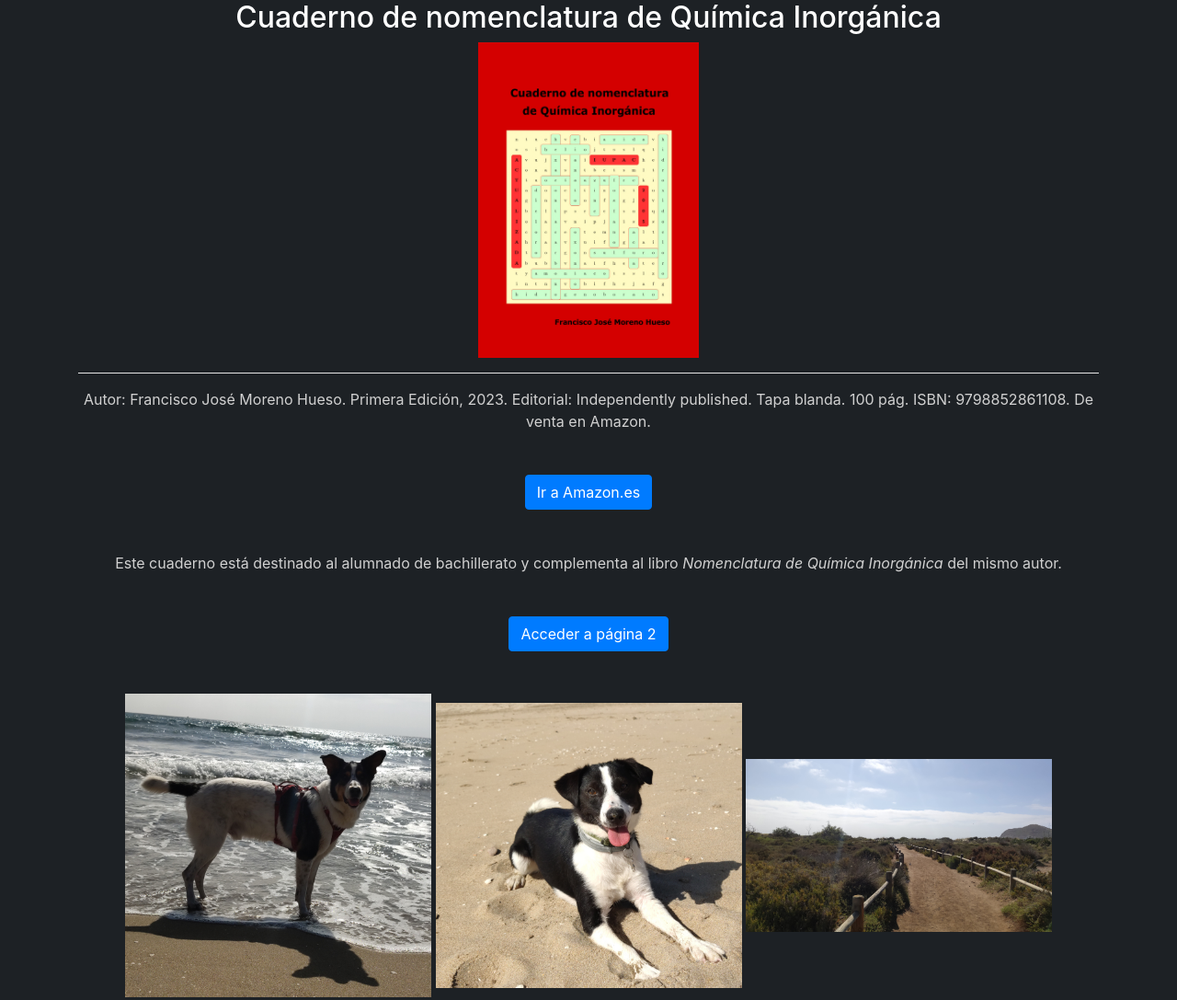
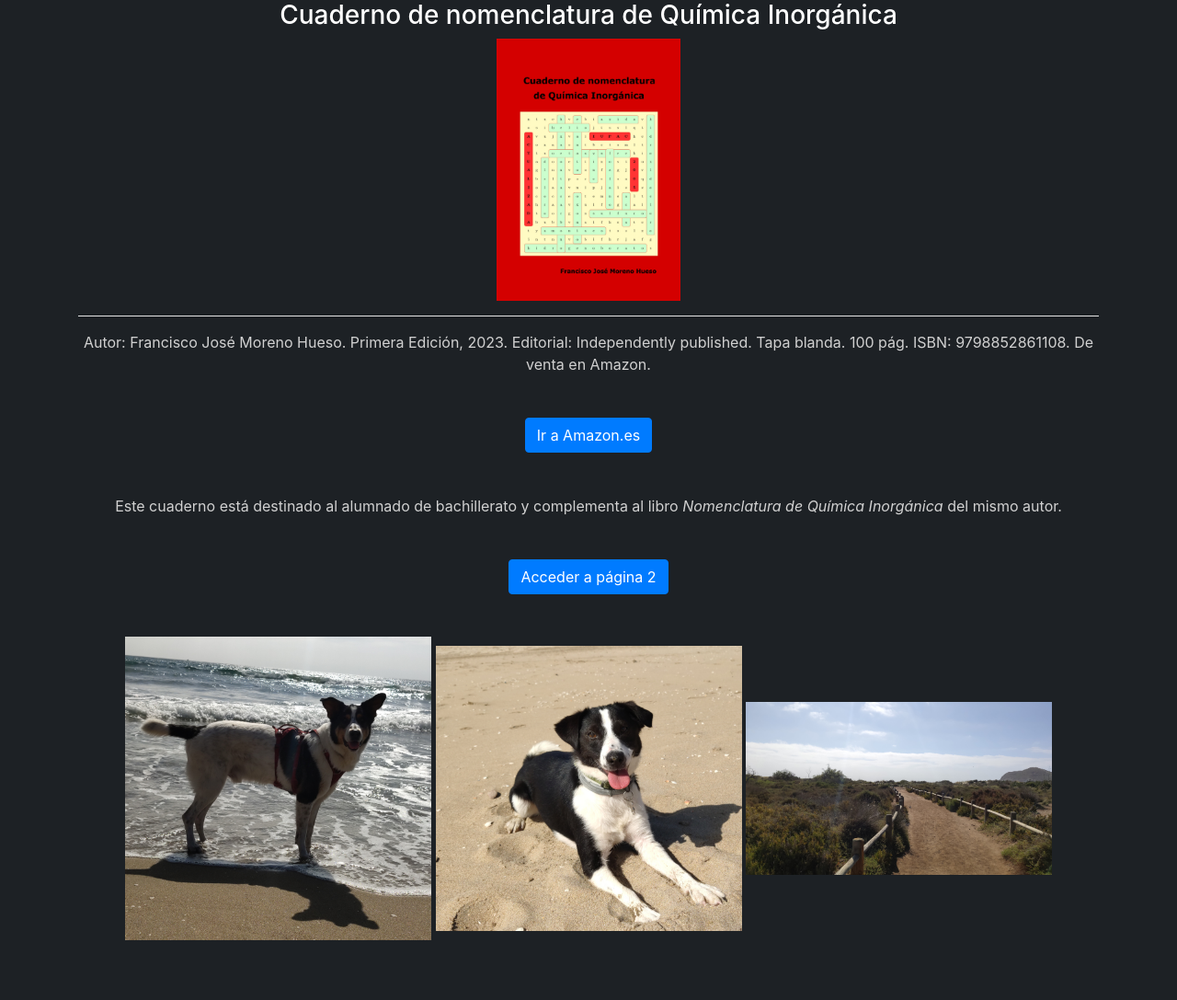
Before and after one commit to apicazorla/cuadernodenomenclaturadequimicainorga, a website: page index.html in a window 1280 px wide. Shown: the whole page at 92% size. Drawn offline with nearby package versions, Linux system fonts and the light colour scheme.

Commit message:
Update index.html
ok

```diff
--- a/index.html
+++ b/index.html
@@ -13,8 +13,8 @@
 <body class="container">
 
 
-    <h2>Cuaderno de nomenclatura de Química Inorgánica</h2>
-    <img src="img/main.jpg" width="240"  alt="Vías del tren" class="img-fluid">
+    <h3>Cuaderno de nomenclatura de Química Inorgánica</h3>
+    <img src="img/main.jpg" width="200"  alt="Vías del tren" class="img-fluid">
     <hr>
 
     <p>
```
